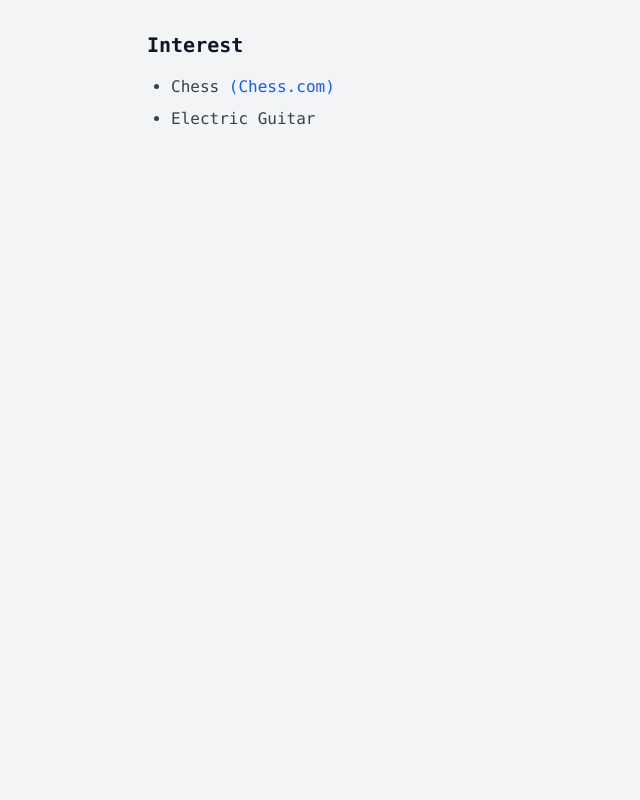
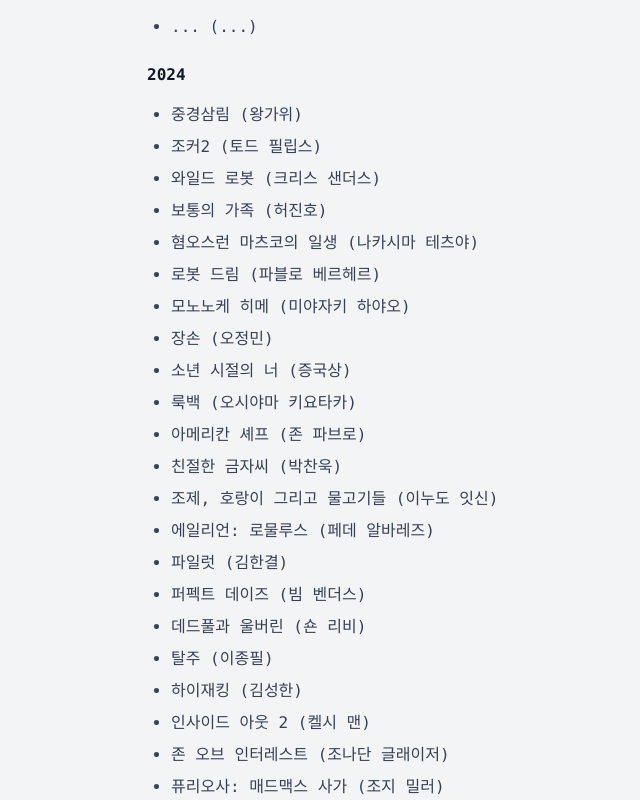
Before and after one commit to jamongsalguclub/wookhyung.dev, a Next.js app: page /preference in a window 1280 px wide. Shown: the part 1940-2740 px from the top of the page, without its empty margins (125-765 px from the left). Before the commit the page ends 2143 px from the top, so only its background shows below. Built offline with nearby package versions, Linux system fonts and the light colour scheme; what @bprogress/next would draw is missing.

Commit message:
feat: 2024년 영화 리스트 추가

```diff
--- a/src/app/preference/const/preference.ts
+++ b/src/app/preference/const/preference.ts
@@ -238,3 +238,146 @@
     },
   ],
 };
+
+export const MOVIES = {
+  2025: [
+    {
+      title: '...',
+      director: '...',
+    },
+  ],
+  2024: [
+    {
+      title: '중경삼림',
+      director: '왕가위',
+    },
+    {
+      title: '조커2',
+      director: '토드 필립스',
+    },
+    {
+      title: '와일드 로봇',
+      director: '크리스 샌더스',
+    },
+    {
+      title: '보통의 가족',
+      director: '허진호',
+    },
+    {
+      title: '혐오스런 마츠코의 일생',
+      director: '나카시마 테츠야',
+    },
+    {
+      title: '로봇 드림',
+      director: '파블로 베르헤르',
+    },
+    {
+      title: '모노노케 히메',
+      director: '미야자키 하야오',
+    },
+    {
+      title: '장손',
+      director: '오정민',
+    },
+    {
+      title: '소년 시절의 너',
+      director: '증국상',
+    },
+    {
+      title: '룩백',
+      director: '오시야마 키요타카',
+    },
+    {
+      title: '아메리칸 셰프',
+      director: '존 파브로',
+    },
+    {
+      title: '친절한 금자씨',
+      director: '박찬욱',
+    },
+    {
+      title: '조제, 호랑이 그리고 물고기들',
+      director: '이누도 잇신',
+    },
+    {
+      title: '에일리언: 로물루스',
+      director: '페데 알바레즈',
+    },
+    {
+      title: '파일럿',
+      director: '김한결',
+    },
+    {
+      title: '퍼펙트 데이즈',
+      director: '빔 벤더스',
+    },
+    {
+      title: '데드풀과 울버린',
+      director: '숀 리비',
+    },
+    {
+      title: '탈주',
+      director: '이종필',
+    },
+    {
+      title: '하이재킹',
+      director: '김성한',
+    },
+    {
+      title: '인사이드 아웃 2',
+      director: '켈시 맨',
+    },
+    {
+      title: '존 오브 인터레스트',
+      director: '조나단 글래이저',
+    },
+    {
+      title: '퓨리오사: 매드맥스 사가',
+      director: '조지 밀러',
+    },
+    {
+      title: '악마와의 토크쇼',
+      director: '캐머런 카이네스',
+    },
+    {
+      title: '리멤버',
+      director: '이일형',
+    },
+    {
+      title: '봄날은 간다',
+      director: '허진호',
+    },
+    {
+      title: '댓글부대',
+      director: '안국진',
+    },
+    {
+      title: '악은 존재하지 않는다',
+      director: '하마구치 류스케',
+    },
+    {
+      title: '범죄도시4',
+      director: '허명행',
+    },
+    {
+      title: '파묘',
+      director: '장재현',
+    },
+    {
+      title: '비긴 어게인',
+      director: '존 카니',
+    },
+    {
+      title: '듄: 파트2',
+      director: '드니 빌뇌브',
+    },
+    {
+      title: '조 블랙의 사랑',
+      director: '마틴 브레스트',
+    },
+    {
+      title: '괴물',
+      director: '고레에다 히로카즈',
+    },
+  ],
+} as const;
--- a/src/app/preference/page.tsx
+++ b/src/app/preference/page.tsx
@@ -4,6 +4,7 @@
   BOOKS_BY_YEAR,
   CONCERTS,
   INTERESTS,
+  MOVIES,
   PLAYLISTS,
 } from '@/app/preference/const/preference';
 import { siteConfig } from '@/shared/config/site';
@@ -99,9 +100,22 @@
 
       <section>
         <h2 className="text-xl font-bold text-gray-900 mb-4">Movie</h2>
-        <ul className="list-disc ml-6 space-y-2">
-          <li className="text-gray-700">...</li>
-        </ul>
+        {Object.entries(MOVIES)
+          .sort(([a], [b]) => Number(b) - Number(a))
+          .map(([year, movies]) => (
+            <div key={year} className="mb-6">
+              <h3 className="text-base font-semibold text-gray-900 mb-4">
+                {year}
+              </h3>
+              <ul className="list-disc ml-6 space-y-2">
+                {movies.map((movie) => (
+                  <li className="text-gray-700" key={movie.title}>
+                    {movie.title} ({movie.director})
+                  </li>
+                ))}
+              </ul>
+            </div>
+          ))}
       </section>
 
       <section>
```
